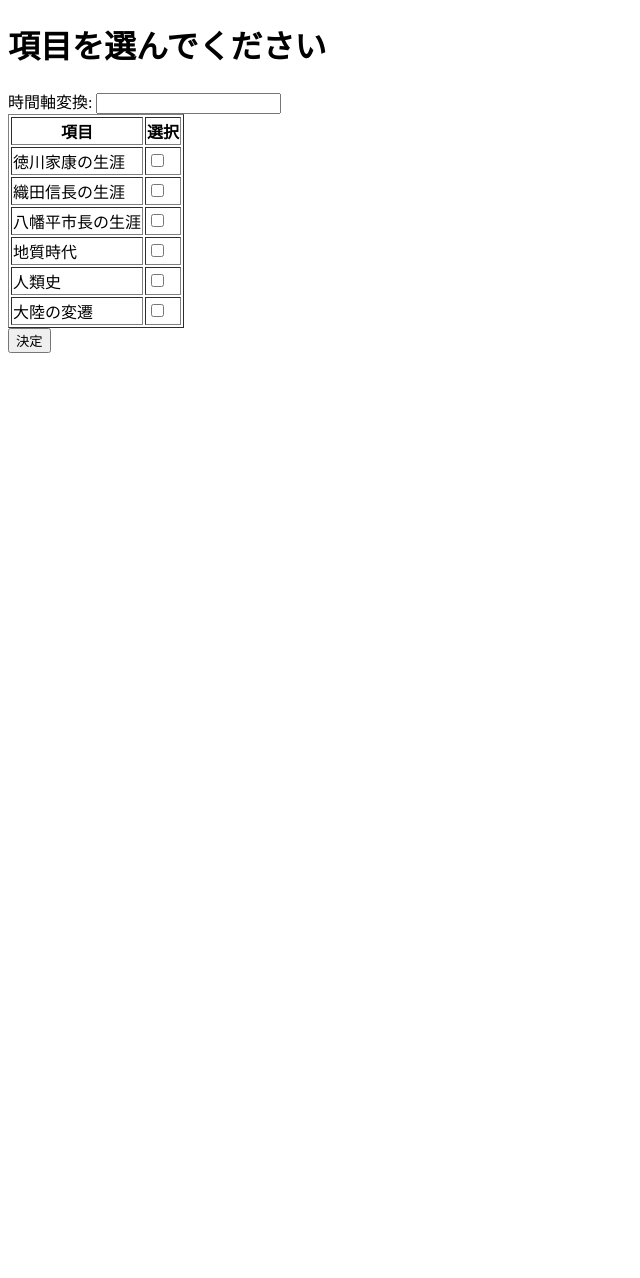
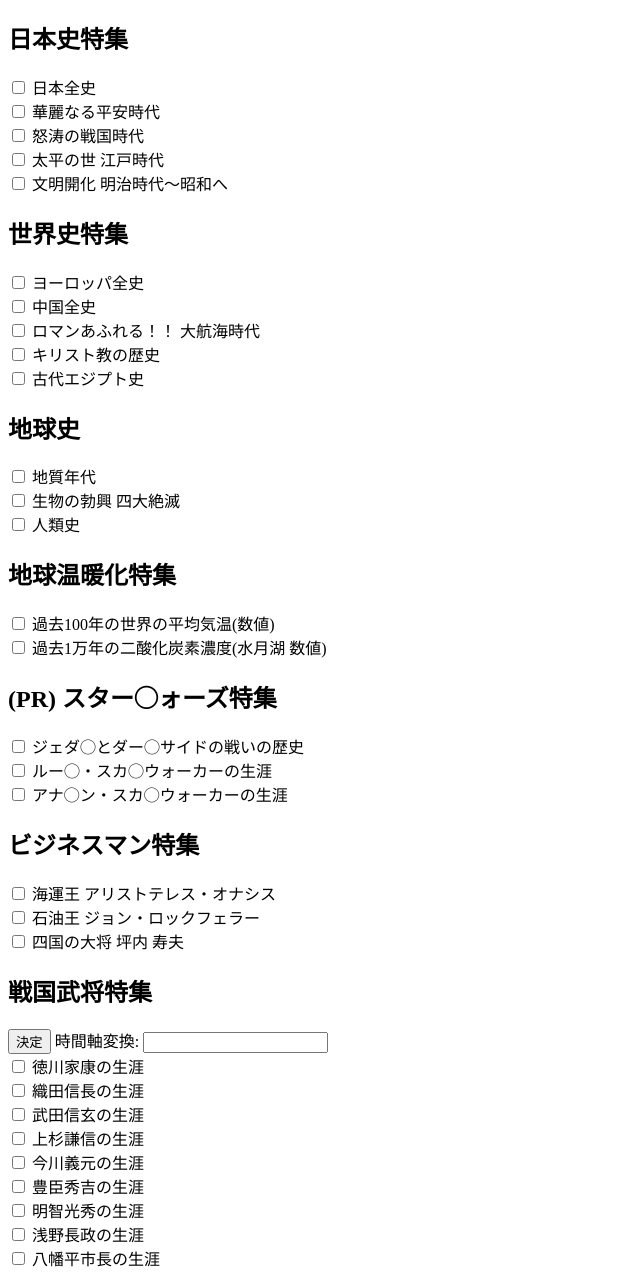
Before and after one commit to oue-s/PhoenixEyeView, a Flask app: template templates/select_copy.html in a window 1280 px wide. Shown: the whole page, without its empty margins (0-640 px from the left). Before the commit the page ends 353 px from the top, so only its background shows below. Run offline with Flask 3, Linux system fonts and the light colour scheme; the template is opened without the code that fills it, so the values that code supplies are empty.

Commit message:
ほぼOK

```diff
--- a/app.py
+++ b/app.py
@@ -4,6 +4,7 @@ from flask_login import LoginManager, current_user, login_required, login_user,
 from werkzeug.security import generate_password_hash, check_password_hash
 from peewee import IntegrityError
 from config import User
+import os
 
 
 app = Flask(__name__)
@@ -26,6 +27,7 @@ def unauthorized_handler():
 
 # ユーザー登録フォームの表示・登録処理
 @app.route("/register", methods=["GET", "POST"])
+@login_required
 def register():
     if request.method == "POST":
         # データの検証
@@ -63,7 +65,7 @@ def login():
         user = User.select().where(User.email == request.form["email"]).first()
         if user is not None and check_password_hash(user.password, request.form["password"]):
             login_user(user)
-            flash(f"ようこそ！ {user.name} さん")
+            #flash(f"ようこそ！ {user.name} さん")
             return redirect("/")
 
         # NGならフラッシュメッセージを設定
@@ -76,9 +78,10 @@ def login():
 @app.route("/logout")
 @login_required
 def logout():
-    # ログインしていない場合の処理
-    if not current_user.is_authenticated:
-        return "ログインしていません"
+
+    # ユーザが表示のために生成したファイルを削除する
+    if os.path.exists(f"static/data/disp_{current_user.name}.csv"):
+        os.remove(f"static/data/disp_{current_user.name}.csv")
 
     logout_user()
     flash("ログアウトしました！")
@@ -96,12 +99,10 @@ def unregister():
 
 
 @app.route("/", methods=["GET", "POST"])
+@login_required
 def index():
+
     if request.method == "POST":
-        # 前回入力値を保存する
-        selected_items = request.form.getlist("items")
-        session["selected_items"] = selected_items
-
         # user = User.select().where(User.email == request.form["email"]).first()
         # postメソッドでユーザーから指定される
         # his_0_name = "earth_point"
@@ -131,17 +132,13 @@ def index():
 
 @app.route("/select")
 def select():
-    selected_items = session.get("selected_items", [])
+    # 前回入力値を保存する
+    selected_items = request.form.getlist("items")
+    session["selected_items"] = selected_items
+
+    # selected_items = session.get("selected_items", [])
     return render_template("select.html", selected_items=selected_items)
-    return render_template("select.html")
-
-
-@app.route("/test", methods=["POST"])
-def test():
-    items = request.form.getlist("items")
-    selected_items = ", ".join(items)
-    # return f"選択された項目は: {selected_items} です"
-    return items
+    # return render_template("select.html")
 
 
 if __name__ == "__main__":
--- a/db_csv/nobunaga.csv
+++ b/db_csv/nobunaga.csv
@@ -1,6 +1,6 @@
 startYear,startMonth,startDay,endYear,endMonth,endDay,event,image,group,groupTitle,groupColor
 1534,5,1,,,,織田信秀の嫡男として誕生,,6,織田信長,
-1548,1,1,,,,濃姫を娶る,,6,織田信長,
+1548,1,1,,,,濃姫を娶る,https://www.touken-world.jp/wp/wp-content/uploads/2020/05/2fdf84803842d5dac9abae74a6de7a4b.jpg,6,織田信長,
 1551,3,1,,,,家督を継ぐ,,6,織田信長,
 1560,5,1,,,,桶狭間の戦い,https://www.touken-world-ukiyoe.jp/app/uploads/2020/07/b78870a2433f99d91d1e588b359aaae2-1024x1522.jpg,6,織田信長,
 1567,11,1,,,,天下布武を使用,,6,織田信長,
--- a/templates/select_copy.html
+++ b/templates/select_copy.html
@@ -4,51 +4,128 @@
 <head>
     <meta charset="UTF-8">
     <meta name="viewport" content="width=device-width, initial-scale=1.0">
+    <style>
+        .inline-elements {
+            display: inline;
+        }
+    </style>
     <title>Phoenix Eye Viewer</title>
 </head>
 
 <body>
+    <h2>日本史特集</h2>
+    <input type="checkbox" name="items">
+    <p class="inline-elements">日本全史</p>
+    <br>
+    <input type="checkbox" name="items">
+    <p class="inline-elements">華麗なる平安時代</p>
+    <br>
+    <input type="checkbox" name="items">
+    <p class="inline-elements">怒涛の戦国時代</p>
+    <br>
+    <input type="checkbox" name="items">
+    <p class="inline-elements">太平の世 江戸時代</p>
+    <br>
+    <input type="checkbox" name="items">
+    <p class="inline-elements">文明開化 明治時代～昭和へ</p>
 
-    <h1>項目を選んでください</h1>
+    <h2>世界史特集</h2>
+    <input type="checkbox" name="items">
+    <p class="inline-elements">ヨーロッパ全史</p>
+    <br>
+    <input type="checkbox" name="items">
+    <p class="inline-elements">中国全史</p>
+    <br>
+    <input type="checkbox" name="items">
+    <p class="inline-elements">ロマンあふれる！！ 大航海時代</p>
+    <br>
+    <input type="checkbox" name="items">
+    <p class="inline-elements">キリスト教の歴史</p>
+    <br>
+    <input type="checkbox" name="items">
+    <p class="inline-elements">古代エジプト史</p>
+
+    <h2>地球史</h2>
+    <input type="checkbox" name="items">
+    <p class="inline-elements">地質年代</p>
+    <br>
+    <input type="checkbox" name="items">
+    <p class="inline-elements">生物の勃興 四大絶滅</p>
+    <br>
+    <input type="checkbox" name="items">
+    <p class="inline-elements">人類史</p>
+    <br>
+
+    <h2>地球温暖化特集</h2>
+    <input type="checkbox" name="items">
+    <p class="inline-elements">過去100年の世界の平均気温(数値)</p>
+    <br>
+    <input type="checkbox" name="items">
+    <p class="inline-elements">過去1万年の二酸化炭素濃度(水月湖 数値)</p>
+    <br>
+
+    <h2>(PR) スター◯ォーズ特集</h2>
+    <input type="checkbox" name="items">
+    <p class="inline-elements">ジェダ◯とダー◯サイドの戦いの歴史</p>
+    <br>
+    <input type="checkbox" name="items">
+    <p class="inline-elements">ルー◯・スカ◯ウォーカーの生涯</p>
+    <br>
+    <input type="checkbox" name="items">
+    <p class="inline-elements">アナ◯ン・スカ◯ウォーカーの生涯</p>
+
+
+    <h2>ビジネスマン特集</h2>
+    <input type="checkbox" name="items">
+    <p class="inline-elements">海運王 アリストテレス・オナシス</p>
+    <br>
+    <input type="checkbox" name="items">
+    <p class="inline-elements">石油王 ジョン・ロックフェラー</p>
+    <br>
+    <input type="checkbox" name="items">
+    <p class="inline-elements">四国の大将 坪内 寿夫</p>
+    <br>
+
+
+    <h2>戦国武将特集</h2>
+
     <form action="/" method="POST">
+        <button type="submit">決定     </button>
+
+
         <label for="numberInput">時間軸変換:</label>
         <input type="number" id="numberInput" name="number" required>
+        <br>
+        <input type="checkbox" name="items" value="ieyasu">
+        <p class="inline-elements">徳川家康の生涯</p>
+        <br>
+        <input type="checkbox" name="items" value="nobunaga">
+        <p class="inline-elements">織田信長の生涯</p>
+        <br>
+        <input type="checkbox" name="items" value="dami_1">
+        <p class="inline-elements">武田信玄の生涯</p>
+        <br>
+        <input type="checkbox" name="items" value="dami_2">
+        <p class="inline-elements">上杉謙信の生涯</p>
+        <br>
+        <input type="checkbox" name="items" value="dami_1">
+        <p class="inline-elements">今川義元の生涯</p>
+        <br>
+        <input type="checkbox" name="items" value="dami_2">
+        <p class="inline-elements">豊臣秀吉の生涯</p>
+        <br>
+        <input type="checkbox" name="items" value="dami_1">
+        <p class="inline-elements">明智光秀の生涯</p>
+        <br>
+        <input type="checkbox" name="items" value="dami_2">
+        <p class="inline-elements">浅野長政の生涯</p>
+        <br>
+        <input type="checkbox" name="items" value="hachimantai">
+        <p class="inline-elements">八幡平市長の生涯</p>
+        <br>
 
-        <table border="1">
-            <thead>
-                <tr>
-                    <th>項目</th>
-                    <th>選択</th>
-                </tr>
-            </thead>
-            <tbody>
-                <tr>
-                    <td>徳川家康の生涯</td>
-                    <td><input type="checkbox" name="items" value="ieyasu"></td>
-                </tr>
-                <tr>
-                    <td>織田信長の生涯</td>
-                    <td><input type="checkbox" name="items" value="nobunaga"></td>
-                </tr>
-                <tr>
-                    <td>八幡平市長の生涯</td>
-                    <td><input type="checkbox" name="items" value="hachimantai"></td>
-                </tr>
-                <tr>
-                    <td>地質時代</td>
-                    <td><input type="checkbox" name="items" value="earth_point"></td>
-                </tr>
-                <tr>
-                    <td>人類史</td>
-                    <td><input type="checkbox" name="items" value="human_point"></td>
-                </tr>
-                <tr>
-                    <td>大陸の変遷</td>
-                    <td><input type="checkbox" name="items" value="dinosaur_point"></td>
-                </tr>
-            </tbody>
-        </table>
-        <button type="submit">決定</button>
+
+
     </form>
 </body>
 
```
Also changed, not shown: db_csv/hachimantai.csv (+4 -4 lines), db_csv/ieyasu.csv (+4 -4 lines), static/data/disp_guest_01.csv (+2 -20 lines), templates/index.html (+5 -3 lines), templates/select.html (+10 -1 lines), static/img/ieyasu_okazakijo.jpg (added), static/img/ieyasu_sunpujo.jpg (added).
